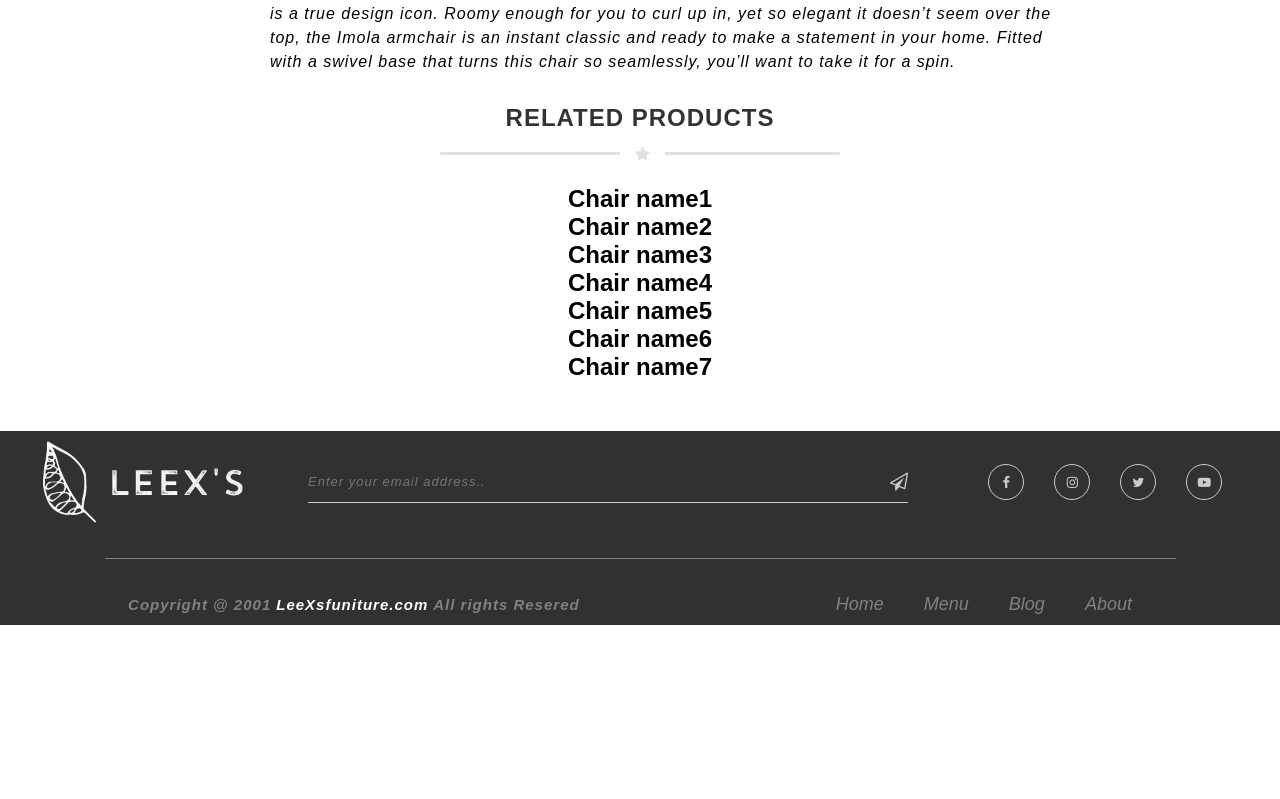
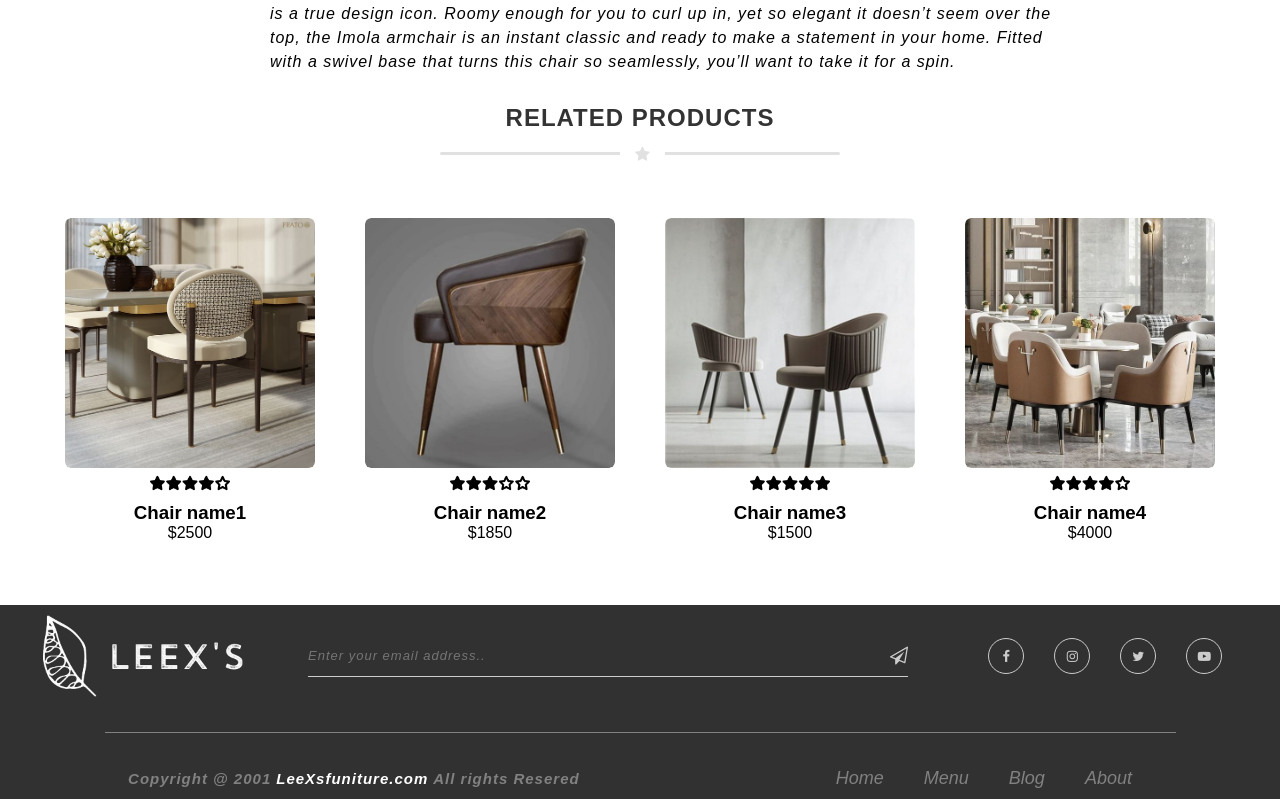
Before and after one commit to sonle939/fastfood, a React (Create React App) app: page /details/1 in a window 1280 px wide. Shown: the part 996-1795 px from the top of the page. Before the commit the page ends 1621 px from the top, so only its background shows below. Built offline with nearby package versions, Linux system fonts and the light colour scheme; a web font is replaced by a local one.

Commit message:
finish details and search

```diff
--- a/src/components/Header.jsx
+++ b/src/components/Header.jsx
@@ -6,7 +6,6 @@ import funituredata from '../data/funiture';
 function Header({ cart }) {
     const [fix, setFix] = useState(false);
     const [data, setData] = useState(funituredata);
-    const [input, setInput] = useState(true);
     const [active, setActive] = useState(true);
     const [search, setSearch] = useState('');
     const suggest = [
@@ -69,40 +68,28 @@ function Header({ cart }) {
                 <li><Link to="/aboutus" data-replace="About us"><span>About us</span></Link></li>
             </ul>
             <div className={active ? "overlay_search active" : "overlay_search"} >
-                <div className='search_container'>
-                    <h2>We can help you find ?</h2>
                 <div className="input_wrapper">
-                    <i className="fa fa-search" aria-hidden="true"></i>
                     <input type="text"
                         onChange={(e) => setSearch(e.target.value)}
                         placeholder='Search entrie store here'
                         name="title"
                         value={search}
-                            onClick={()=>setInput(!input)}
                     />
+                    <i className="fa fa-search" aria-hidden="true"></i>
                 </div>
-                    <div className='suggest'>
-                        <p className='suggest_item' onClick={() => setSearch('table')}>
-                            Table
-                        </p>
-                        <p className='suggest_item' onClick={() => setSearch('chair')}>
-                            Chair
-                        </p>
-                        <p className='suggest_item' onClick={() => setSearch('mirror')}>
-                            Mirror
-                        </p>
-                        <p className='suggest_item' onClick={() => setSearch('lamp')}>
-                            Lamp
-                        </p>
-                        <p className='suggest_item' onClick={() => setSearch('clock')}>
-                            Clock
-                        </p>
-                    </div>
-                </div>
-                <div className={search === "" ? "content_search" :"content_search active"}>
+                <div className="content_search">
                     {data.filter((item => item.title.toLowerCase().includes(search)))
                         .map(item => (
-                            <>{search === "" ? "" :(<p>{item.title}</p>)}</>
+                            <>
+                                {search === "" ? "" :
+                                    (<a href={`/details/${item.id}`} className='sear_content'>
+                                        <img src={item.image}/>
+                                        <div className='sear_text'>
+                                            <h3>{item.title}</h3>
+                                            <p>$ {item.price}</p>
+                                        </div>
+                                    </a>)}
+                            </>
                         ))}
                 </div>
                 <div className='overlay-icon' onClick={() => setActive(!active)}>
--- a/src/pages/Details.jsx
+++ b/src/pages/Details.jsx
@@ -109,11 +109,31 @@ function Details({ handleAddToCart }) {
             </div>
           </div>
           <div className='related_bottom'>
-            {funituredata.filter(item => item.category == valueKey).map(item1 => (
-              <div className='category_item'>
-                <h2>{item1.title}</h2>
+            {funituredata.filter(item => item.category == valueKey).slice(0, 4).map(item1 => (
+              <div className='related_item' key={item1.id}>
+                <div className='related_image'>
+                  <img src={item1.image} className="image" />
+                </div>
+                <div className='related_text'>
+                  <img src={item1.rating} />
+                  <h3>{item1.title}</h3>
+                  <p>${item1.price}</p>
+                </div>
+                <div className='overlay_control'>
+                  <Link className="control_item">
+                    <i onClick={() => handleAddToCart(item1)}
+                      className="fa fa-cart-plus" aria-hidden="true"></i>
+                  </Link>
+                  <Link className="control_item">
+                    <i className="fa fa-heart-o" aria-hidden="true"></i>
+                  </Link>
+                  <Link className="control_item" to={`/details/${item1.id}`}>
+                    <i className="fa fa-eye" aria-hidden="true"></i>
+                  </Link>
+                </div>
               </div>
             ))}
+
           </div>
         </div>
         <Footer />
--- a/src/sass/components/_details.scss
+++ b/src/sass/components/_details.scss
@@ -173,58 +173,58 @@
     margin-top: 50px;
     margin-bottom: 30px;
     .tabs_control {
-   display: flex;
-   justify-content: flex-start;
+      display: flex;
+      justify-content: flex-start;
       margin-bottom: 30px;
       .tabs_item {
         font-size: 24px;
         text-transform: uppercase;
         color: #484848;
-        letter-spacing:1px ;
+        letter-spacing: 1px;
         margin: 0 20px;
         font-weight: bold;
-      }.active{
+      }
+      .active {
         border-bottom: 3px solid #484848;
       }
-
     }
-    .tab_content{
+    .tab_content {
       width: 100%;
       height: auto;
-      .description_text{
+      .description_text {
         width: 80%;
         line-height: 24px;
         letter-spacing: 1px;
         font-style: italic;
       }
-      .customer_list{
+      .customer_list {
         display: flex;
         flex-direction: column;
         padding: 10px;
-        .customer_item{
+        .customer_item {
           display: flex;
           align-items: center;
           margin: 18px 0;
-          img{
+          img {
             border-radius: 50%;
             object-fit: cover;
             width: 80px;
             height: 80px;
           }
-          .customer_text{
+          .customer_text {
             margin-left: 20px;
-            h2{
+            h2 {
               font-size: 19px;
               letter-spacing: 1px;
               font-weight: 400px;
             }
-            img{
+            img {
               width: 60px;
               height: 40px;
               object-fit: cover;
               margin-top: -8px;
             }
-            p{
+            p {
               line-height: 24px;
               letter-spacing: 1px;
               font-style: italic;
@@ -236,27 +236,27 @@
     }
   }
 
-  .related{
+  .related {
     @include flex(center, center);
     flex-direction: column;
     margin-bottom: 50px;
-    &_top{
+    &_top {
       @include flex(center, center);
       flex-direction: column;
       margin-bottom: 30px;
-      h2{
+      h2 {
         color: #333;
         letter-spacing: 1px;
         font-weight: bold;
         margin-bottom: 20px;
       }
-      .line{
+      .line {
         position: relative;
         height: 3px;
         width: 400px;
         border-radius: 12px;
         background-color: #e1e1e1;
-        &_icon{
+        &_icon {
           position: absolute;
           top: 50%;
           left: 45%;
@@ -267,8 +267,72 @@
           border-radius: 50%;
           background-color: white;
           z-index: 99;
-          i{
+          i {
             color: #e1e1e1;
+          }
+        }
+      }
+    }
+    &_bottom {
+      @include flex(center, center);
+      margin-top: 20px;
+      .related_item {
+        height: 350px;
+        width: 300px;
+        @include flex(center, center);
+        flex-direction: column;
+        border-radius: 6px;
+        padding: 10px;
+        cursor: pointer;
+        transition: all 0.5s ease-in;
+        position: relative;
+        .related_image {
+          width: 250px;
+          height: 250px;
+          @include flex(center, center);
+           overflow: hidden;
+           border-radius: 6px;
+          .image {
+            width: 100%;
+            height: 100%;
+            object-fit: cover;
+            border-radius: 6px;
+            transition: all 0.5s linear;
+          }
+        }
+
+        .related_text {
+          text-align: center;
+          user-select: none;
+          img {
+            width: 80px;
+            height: 30px;
+            object-fit: cover;
+          }
+        }
+        &:hover .image {
+          transform: scale(1.1);
+          filter: blur(4px);
+        }
+        &:hover .overlay_control {
+          opacity: 1;
+          transform: translateY(0);
+        }
+        .overlay_control {
+          position: absolute;
+          display: flex;
+          align-items: center;
+          transform: translateY(50px);
+          opacity: 0;
+          transition: all 0.5s ease-in;
+          .control_item {
+            height: 40px;
+            width: 40px;
+            @include flex(center, center);
+            color: black;
+            border-radius: 50%;
+            background-color: #fff;
+            margin: 0 8px;
           }
         }
       }
--- a/src/sass/components/_header.scss
+++ b/src/sass/components/_header.scss
@@ -135,26 +135,16 @@
     flex-direction: column;
     background-color: rgba(0, 0, 0, 0.97);
     animation: aniheight .5s linear;
-    .search_container{
-      width: 100%;
-      @include flex(center,center);
-      flex-direction: column;
-      h2{
-        font-size: 40px;
-        letter-spacing: 1px;
-        color: #fff;
-      }
       .input_wrapper{
-        background-color: $background_white;
-        border-radius: 25px;
         width: 40%;
         height: 50px;
         display: flex;
         align-items: center;
-        margin: 30px 0;
+        justify-content: space-between;
+        border-bottom:  1px solid #ebebeb;
         i{
           font-size: 20px;
-          margin:0 20px;
+          color: #ebebeb;
         }
         input{
           height: 100%;
@@ -163,23 +153,51 @@
           padding: 10px;
           font-size: 15px;
           letter-spacing: 1px;
-          color: #78716c;
+          color: #ebebeb;
           font-style: italic;
+          background-color: transparent;
+        }
+    }
+    .content_search{
+      background-color: transparent;
+      width: 40%;
+      height: 210px;
+      overflow: scroll;
+      margin-top: 20px;
+      transition: height .4s ease-in-out;
+      padding: 10px;
+      display: flex;
+      align-items: center;
+      justify-content: flex-start;
+      flex-wrap: wrap;
+      .sear_content{
+        display: flex;
+        align-items: center;
+        margin: 10px;
+        img{
+          width: 45px;
+          height: 45px;
+          object-fit: cover;
+          border-radius: 50%;
+        }
+        .sear_text{
+          margin-left: 15px;
+          color: #ebebeb;
         }
       }
-      .suggest{
-        @include flex(center,center);
-        &_item{
-          padding: 5px;
-          border-radius: 20px;
-          color: #fff;
-          border: 1px solid #fff;
-          background-color: transparent;
-          margin: 0 10px;
-          font-size: 20px;
-        }
+      .active{
+        padding: 10px;
+        height: 300px;
       }
-
+      &::-webkit-scrollbar{
+        width: 0px;
+      }
+      &::-webkit-scrollbar-thumb{
+        background-color: transparent;
+      }
+      &::-webkit-scrollbar-track{
+        background-color: transparent;
+      }
     }
     &.active {
       position: fixed;
--- a/src/sass/components/_home.scss
+++ b/src/sass/components/_home.scss
@@ -12,6 +12,7 @@
       width: 880px;
       @include flex(center, center);
       position: relative;
+      border-radius: 6px;
       img {
         height: 100%;
         width: 100%;
```
Also changed, not shown: src/sass/components/_slider.scss (line endings or trailing spaces). Lines whose indentation alone changed are shown as unchanged.
